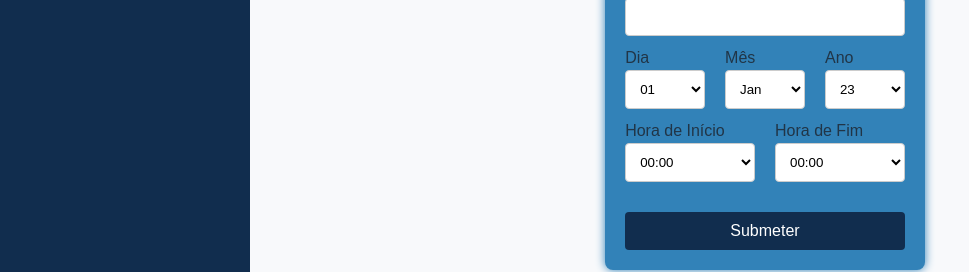
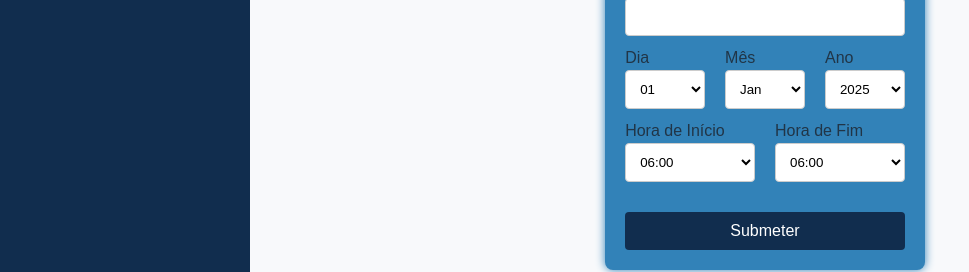
Before and after one commit to brunot37/p017, a React (Vite) app in the folder P017/frontend/: page /DocenteSubmeter in a window 1280 px wide. Shown: the part 324-596 px from the top of the page, without its empty margins (0-969 px from the left). Built offline with nearby package versions, Linux system fonts and the light colour scheme.

Commit message:
Update 3 Docente2

```diff
--- a/P017/frontend/src/views/DocenteSubmeter.jsx
+++ b/P017/frontend/src/views/DocenteSubmeter.jsx
@@ -50,7 +50,9 @@ const SubmeterDisponibilidade = () => {
             <div>
               <label>Ano</label>
               <select className="date-field">
-                <option>23</option>
+                {[...Array(10).keys()].map((year) => (
+                  <option key={2025 + year}>{2025 + year}</option>
+                ))}
               </select>
             </div>
           </div>
@@ -59,17 +61,27 @@ const SubmeterDisponibilidade = () => {
             <div>
               <label>Hora de Início</label>
               <select className="time-field">
-                {[...Array(24).keys()].map((hour) => (
-                  <option key={hour}>{`${String(hour).padStart(2, "0")}:00`}</option>
-                ))}
+                {[...Array(34).keys()].map((hour) => {
+                  const actualHour = 6 + Math.floor(hour / 2);
+                  const minutes = hour % 2 === 0 ? "00" : "30";
+                  if (actualHour <= 22) {
+                    return <option key={hour}>{`${String(actualHour).padStart(2, "0")}:${minutes}`}</option>;
+                  }
+                  return null;
+                })}
               </select>
             </div>
             <div>
               <label>Hora de Fim</label>
               <select className="time-field">
-                {[...Array(24).keys()].map((hour) => (
-                  <option key={hour}>{`${String(hour).padStart(2, "0")}:00`}</option>
-                ))}
+                {[...Array(34).keys()].map((hour) => {
+                  const actualHour = 6 + Math.floor(hour / 2);
+                  const minutes = hour % 2 === 0 ? "00" : "30";
+                  if (actualHour <= 22) {
+                    return <option key={hour}>{`${String(actualHour).padStart(2, "0")}:${minutes}`}</option>;
+                  }
+                  return null;
+                })}
               </select>
             </div>
           </div>
```
Also changed, not shown: P017/frontend/src/views/DocenteSubmeter.css (line endings or trailing spaces).
